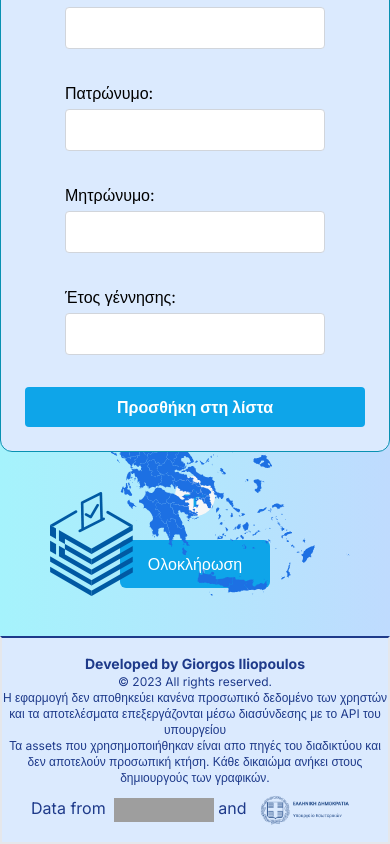
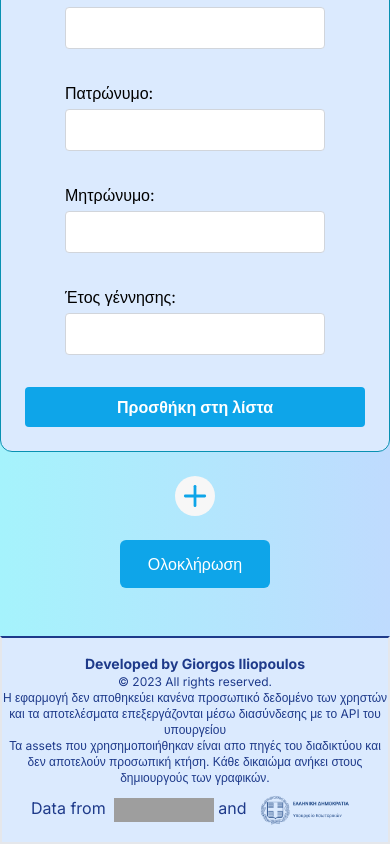
Before and after one commit to gioiliop7/mathe-pou-psifizeis, a Next.js app: page / in a window 390 px wide. Shown: the part 579-1423 px from the top of the page. Built offline with nearby package versions, Linux system fonts and the light colour scheme; grey boxes are pictures that could not be loaded.

Commit message:
responsive

```diff
--- /dev/null
+++ b/app/hooks/useMediaQuery.jsx
@@ -0,0 +1,23 @@
+import { useState, useEffect } from 'react'
+
+const useMediaQuery = query => {
+    const [matches, setMatches] = useState(false)
+
+    useEffect(() => {
+        const media = window.matchMedia(query)
+
+        if (media.matches !== matches) {
+            setMatches(media.matches)
+        }
+
+        const listener = () => setMatches(media.matches)
+
+        window.addEventListener('resize', listener)
+
+        return () => window.removeEventListener('resize', listener)
+    }, [matches, query])
+
+    return matches
+}
+
+export default useMediaQuery
--- a/app/page.jsx
+++ b/app/page.jsx
@@ -4,10 +4,11 @@ import PersonInput from "./components/PersonInput/PersonInput";
 import SocialLinks from "./components/SocialLinks/SocialLinks";
 import Header from "./components/Header/Header";
 import Countdown from "./components/Countdown/Countdown";
+import useMediaQuery from "./hooks/useMediaQuery";
 
 import Plus from "./assets/plus.svg";
-import map from "./assets/map.svg"
-import Ballot from "./assets/ballot-box.png"
+import map from "./assets/map.svg";
+import Ballot from "./assets/ballot-box.png";
 
 import Image from "next/image";
 
@@ -26,6 +27,7 @@ export default function Home() {
     "Παρουσιάστηκε κάποιο σφάλμα με τα στοιχεία,παρακαλώ προσπαθήστε ξανά αργότερα"
   );
   const [canSubmit, setCanSubmit] = useState(true);
+  const isMobile = useMediaQuery("(max-width: 768px)");
 
   const targetDate = new Date("2023-05-21T19:00:00").getTime();
 
@@ -120,9 +122,20 @@ export default function Home() {
   return (
     <>
       <main className="flex min-h-screen flex-col align-items-center h-100 gap-6 py-12 bg-gradient-to-r from-cyan-200 to-blue-200 relative">
-        <Image className="max-w-[250px] absolute right-10 bottom-10" src={map} alt="map"/>
-        <Image className="max-w-[250px] absolute left-10 bottom-10" src={Ballot} alt="ballot"/>
-
+        {!isMobile && (
+          <>
+            <Image
+              className="max-w-[250px] absolute right-10 bottom-10"
+              src={map}
+              alt="map"
+            />
+            <Image
+              className="max-w-[250px] absolute left-10 bottom-10"
+              src={Ballot}
+              alt="ballot"
+            />
+          </>
+        )}
         <Header />
         <Countdown targetDate={targetDate} />
         {[...Array(numInputs)].map((_, index) => {
```
